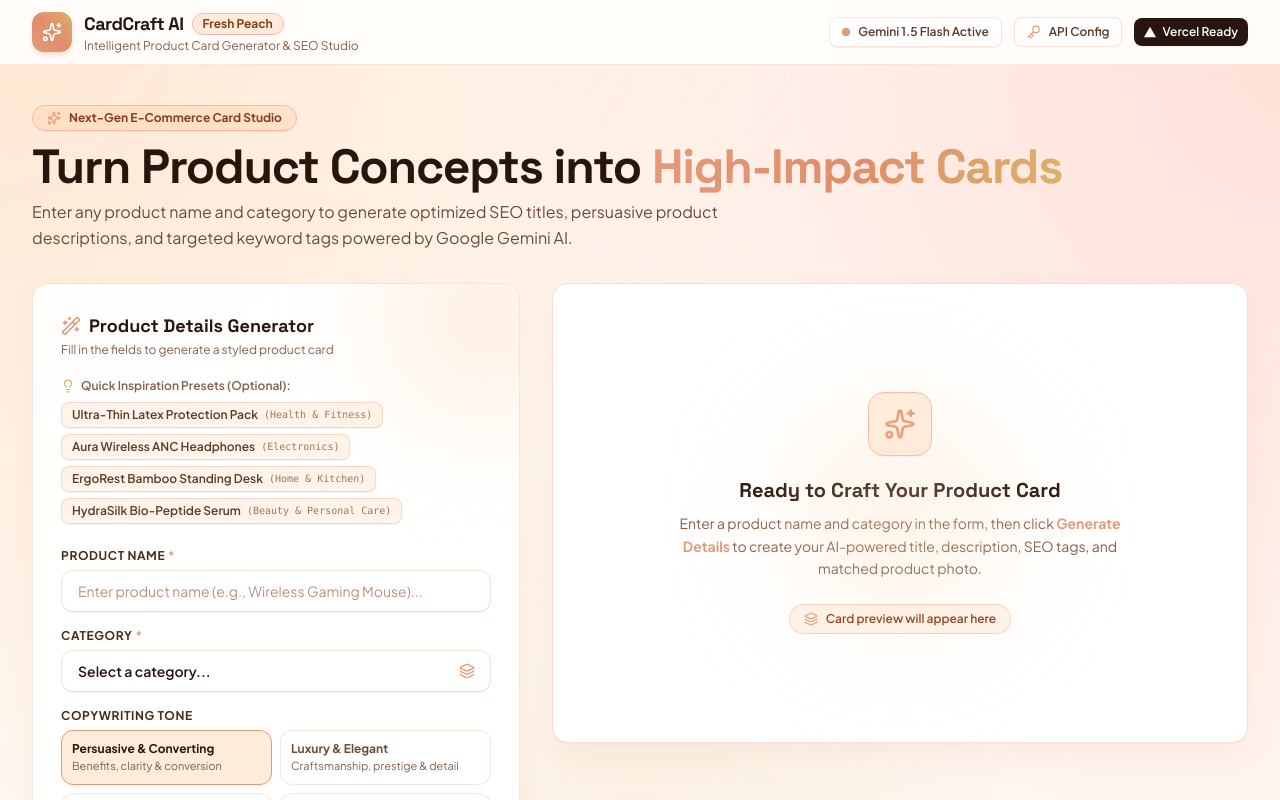
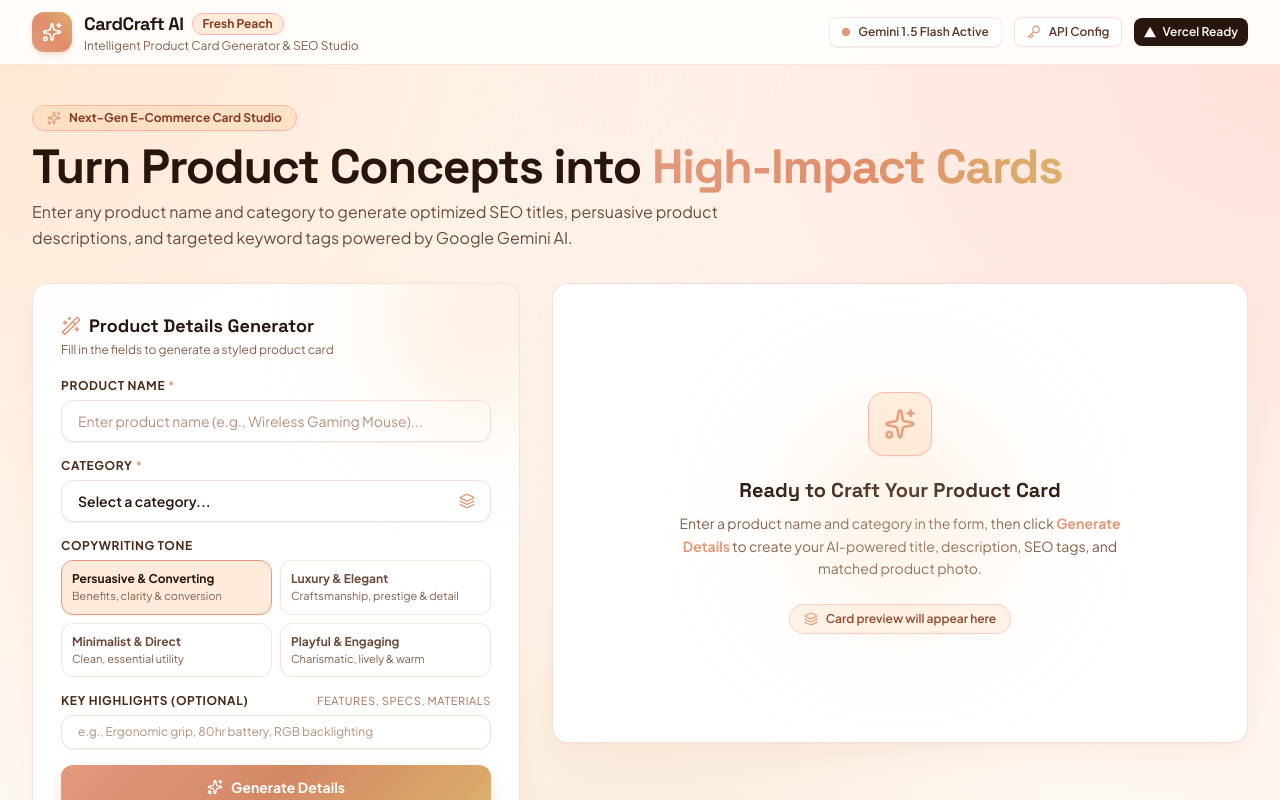
Before and after one commit to 1991Rajib/AI-Content-Generator-for-Product-Cards, a React (Vite) app: page / in a window 1280 px wide. Shown: the top 800 px of the page. Built offline with nearby package versions, Linux system fonts and the light colour scheme.

Commit message:
chore: remove quick inspiration presets from product form

```diff
--- a/src/components/ProductForm.jsx
+++ b/src/components/ProductForm.jsx
@@ -1,5 +1,5 @@
 import React, { useState } from 'react';
-import { Sparkles, Wand2, Layers, RefreshCw, Lightbulb, AlertCircle, RotateCcw } from 'lucide-react';
+import { Sparkles, Wand2, Layers, RefreshCw, AlertCircle, RotateCcw } from 'lucide-react';
 
 const CATEGORIES = [
   'Electronics',
@@ -10,13 +10,6 @@ const CATEGORIES = [
   'Books & Stationery',
   'Sports & Outdoors',
   'Automotive & Gadgets'
-];
-
-const PRESETS = [
-  { name: 'Ultra-Thin Latex Protection Pack', category: 'Health & Fitness', tone: 'persuasive' },
-  { name: 'Aura Wireless ANC Headphones', category: 'Electronics', tone: 'luxury' },
-  { name: 'ErgoRest Bamboo Standing Desk', category: 'Home & Kitchen', tone: 'minimalist' },
-  { name: 'HydraSilk Bio-Peptide Serum', category: 'Beauty & Personal Care', tone: 'persuasive' }
 ];
 
 const TONES = [
@@ -62,13 +55,6 @@ export default function ProductForm({ onGenerate, onReset, isLoading, error }) {
     });
   };
 
-  const handleApplyPreset = (preset) => {
-    setProductName(preset.name);
-    setCategory(preset.category);
-    setTone(preset.tone);
-    setValidationError('');
-  };
-
   return (
     <div className="peach-panel rounded-2xl p-6 sm:p-7 relative overflow-hidden bg-white/95">
       {/* Decorative Fresh Peach ambient glow */}
@@ -97,27 +83,6 @@ export default function ProductForm({ onGenerate, onReset, isLoading, error }) {
             <span>Reset</span>
           </button>
         )}
-      </div>
-
-      {/* Preset Quick Fill Pills */}
-      <div className="mb-6">
-        <div className="flex items-center gap-1.5 text-xs text-[#825F4C] mb-2 font-semibold">
-          <Lightbulb className="w-3.5 h-3.5 text-[#DBB06B]" />
-          <span>Quick Inspiration Presets (Optional):</span>
-        </div>
-        <div className="flex flex-wrap gap-1.5">
-          {PRESETS.map((preset, idx) => (
-            <button
-              key={idx}
-              type="button"
-              onClick={() => handleApplyPreset(preset)}
-              className="text-xs px-2.5 py-1 rounded-lg bg-[#FFD3AC]/25 hover:bg-[#FFB5AB]/35 border border-[#FFB5AB]/50 text-[#5C3A29] hover:text-[#28160E] transition-all text-left flex items-center gap-1.5 cursor-pointer shadow-2xs"
-            >
-              <span className="font-semibold">{preset.name}</span>
-              <span className="text-[10px] text-[#A3735B] font-mono">({preset.category})</span>
-            </button>
-          ))}
-        </div>
       </div>
 
       <form onSubmit={handleSubmit} className="space-y-4">
```
